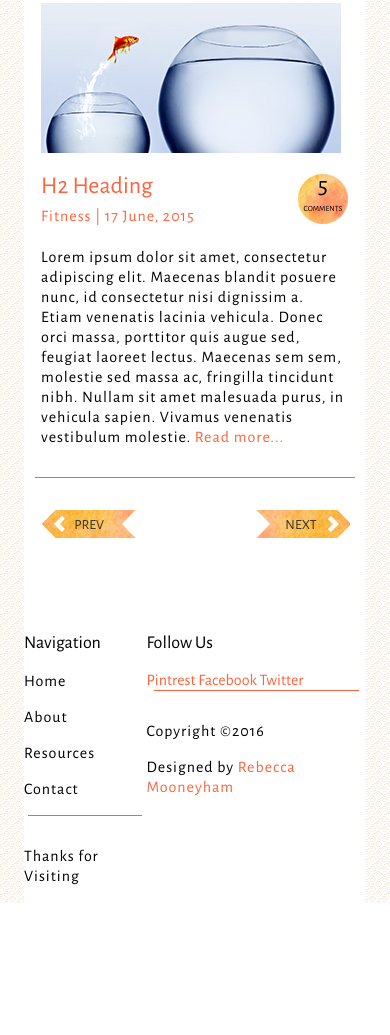
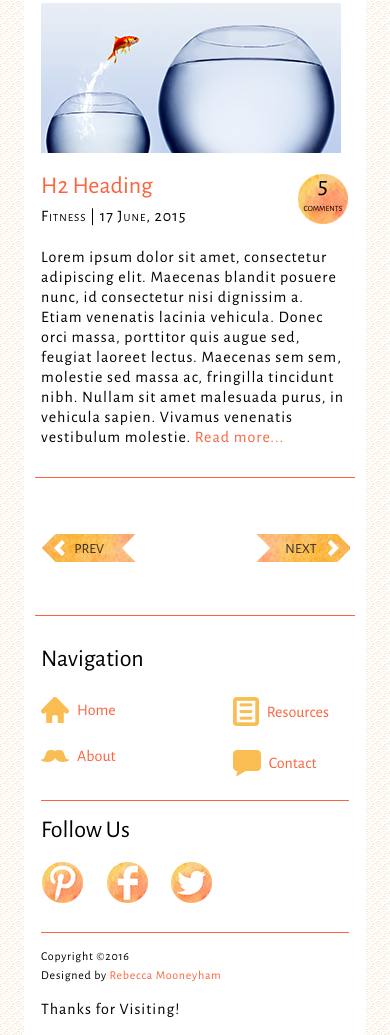
Before and after one commit to RebeccaMooneyham/for-52-weeks, a website: page app/index.html in a window 390 px wide. Shown: the part 2909-3944 px from the top of the page. Before the commit the page ends 3811 px from the top, so only its background shows below. Drawn offline with nearby package versions, Linux system fonts and the light colour scheme.

Commit message:
Completed footer on mobile and desktop screens.

```diff
--- a/app/assets/styles/base/_global.css
+++ b/app/assets/styles/base/_global.css
@@ -8,12 +8,16 @@ h1, h2, h3, h4, h5, h6 {
 	font-weight: 300;
 }
 
-h1, h2 {
+h1 {
+	font-size: 1.875rem;
+}
+
+h2, h3 {
 	font-size: 1.5rem;
 }
 
 h3 {
-	font-size: 1.125rem;
+	margin: 0 0 .5rem;
 }
 h4 {
 	font-size: 1rem;
@@ -41,3 +45,7 @@ a {
 a:hover {
 	color: $mainGrey;
 }
+
+ul {
+	list-style: none;
+}
--- a/app/assets/styles/modules/_content.css
+++ b/app/assets/styles/modules/_content.css
@@ -29,6 +29,7 @@
 
   &__category-and-date {
     margin: .3rem 0;
+    font-variant: small-caps;
   }
 
   &__comment-number {
--- a/app/assets/styles/modules/_footer.css
+++ b/app/assets/styles/modules/_footer.css
@@ -1,3 +1,79 @@
 .footer {
   display: flex;
+  flex-direction: column;
+  justify-content: space-between;
+  margin: 0 auto 1.875rem;
+  width: 90%;
+
+  @mixin atMedium {
+    flex-direction: row;
+
+    &__left {
+      width: 48%;
+    }
+
+    &__right {
+      width: 50%;
+      padding-left: 2rem;
+    }
+  }
+
+  &__navigation {
+    display: flex;
+    flex-direction: row;
+    justify-content: space-between;
+  }
+
+  &__nav-left {
+    padding-left: 0;
+  }
+
+  &__nav-left, &__nav-right {
+    margin-bottom: 0;
+  }
+
+  &__nav-right {
+    padding-right: 20px;
+  }
+
+  &__nav-row {
+    display: flex;
+    flex-direction: row;
+    align-items: center;
+    padding: 0 0 1.5rem;
+  }
+
+  &__nav-row li {
+    padding-left: .5rem;
+  }
+
+  &__hide-on-small {
+    display: none;
+
+    @mixin atMedium {
+      display: block;
+    }
+  }
+
+  &__hide-on-medium {
+
+    @mixin atMedium {
+      display: none;
+    }
+  }
+
+  &__social-icons {
+    padding: .5rem 0 1.5rem 0;
+  }
+  &__social-icons a {
+    padding-right: 1.1875rem;
+  }
+
+  &__copyright {
+    font-size: .75rem;
+  }
+
+  &__copyright p {
+    margin: .25rem 0;
+  }
 }
--- a/app/assets/styles/modules/_navigation-arrows.css
+++ b/app/assets/styles/modules/_navigation-arrows.css
@@ -5,6 +5,7 @@
   font-size: 1.25rem;
   font-variant: small-caps;
   margin-bottom: 4.5rem;
+  padding-top: 1.5rem;
 
   &__prev {
     background-image: url("../../assets/images/prev.png");
--- a/app/assets/styles/modules/_separator.css
+++ b/app/assets/styles/modules/_separator.css
@@ -9,4 +9,9 @@
         display: none;
       }
     }
+
+		&__footer {
+			width: 100%;
+			margin-bottom: 1rem;
+		}
 }
--- a/app/index.html
+++ b/app/index.html
@@ -133,8 +133,8 @@
 					</div>
 					<div class="article__meta">
 						<div class="article__info">
-							<a href="#"><h2 class="article__heading">H2 Heading</h2>
-							<p class="article__category-and-date">Fitness | 17 June, 2015</p></a>
+							<a href="#"><h2 class="article__heading">H2 Heading</h2></a>
+							<p class="article__category-and-date">Fitness | 17 June, 2015</p>
 						</div>
 						<div class="article__comment-number">
 							<span class="article__number">5</span>
@@ -153,30 +153,60 @@
 			<a href="#" class="navigation-arrows__next">next</a>
 		</div>
 
+		<hr class="separator">
+
 		<footer class="footer">
-			<div>
-				<h3>Navigation</h3>
-				<p>Home</p>
-				<p>About</p>
-				<p>Resources</p>
-				<p>Contact</p>
 
-				<hr class="separator">
+				<div class="footer__left">
+					<h3>Navigation</h3>
+					<div class="footer__navigation">
+						<ul class="footer__nav-left">
+							<div class="footer__nav-row">
+								<img src="assets/images/home-icon.png">
+								<li><a href="#">Home</a></li>
+							</div>
+							<div class="footer__nav-row">
+								<img src="assets/images/about-icon.png">
+								<li><a href="#">About</a></li>
+							</div>
+						</ul>
 
-				<p>Thanks for Visiting</p>
-			</div>
 
-			<div>
-				<h3>Follow Us</h3>
-				<a href="#">Pintrest</a>
-				<a href="#">Facebook</a>
-				<a href="#">Twitter</a>
+						<ul class="footer__nav-right">
+							<div class="footer__nav-row">
+								<img src="assets/images/resources-icon.png">
+								<li><a href="#">Resources</a></li>
+							</div>
+							<div class="footer__nav-row">
+								<img src="assets/images/contact-icon.png">
+								<li><a href="#">Contact</a></li>
+							</div>
+						</ul>
+					</div>
 
-				<hr class="separator">
+					<hr class="separator separator__footer">
 
-				<p>Copyright &copy;2016 </p>
-				<p>Designed by <a href="http://rebeccamooneyham.com">Rebecca Mooneyham</a></p>
-			</div>
+					<p class="footer__hide-on-small">Thanks for Visiting!</p>
+				</div>
+
+				<div class="footer__right">
+					<h3>Follow Us</h3>
+					<div class="footer__social-icons">
+						<a href="https://www.pinterest.com/for52weeks/" target="_blank"><img src="assets/images/pinterest-icon.png"></a>
+						<a href="https://www.facebook.com/for52weeks/" target="_blank"><img src="assets/images/facebook-icon.png"></a>
+						<a href="https://twitter.com/For52Weeks" target="_blank"><img src="assets/images/twitter-icon.png"></a>
+					</div>
+
+					<hr class="separator separator__footer">
+
+				<div class="footer__copyright">
+					<p>Copyright &copy;2016</p>
+					<p>Designed by <a href="http://rebeccamooneyham.com">Rebecca Mooneyham</a></p>
+				</div>
+
+					<p class="footer__hide-on-medium">Thanks for Visiting!</p>
+
+				</div>
 
 		</footer>
 
--- a/app/temp/styles/styles.css
+++ b/app/temp/styles/styles.css
@@ -470,12 +470,16 @@ h1, h2, h3, h4, h5, h6 {
 	font-weight: 300;
 }
 
-h1, h2 {
+h1 {
+	font-size: 1.875rem;
+}
+
+h2, h3 {
 	font-size: 1.5rem;
 }
 
 h3 {
-	font-size: 1.125rem;
+	margin: 0 0 .5rem;
 }
 
 h4 {
@@ -503,6 +507,10 @@ a {
 
 a:hover {
 	color: #808080;
+}
+
+ul {
+	list-style: none;
 }
 
 .wrapper {
@@ -600,6 +608,11 @@ h1 strong {
   }
 }
 
+.separator__footer {
+  width: 100%;
+  margin-bottom: 1rem;
+}
+
 .flex-grid {
   display: block;
 }
@@ -645,6 +658,7 @@ h1 strong {
 
 .article__category-and-date {
   margin: .3rem 0;
+  font-variant: small-caps;
 }
 
 .article__comment-number {
@@ -680,6 +694,7 @@ h1 strong {
   font-size: 1.25rem;
   font-variant: small-caps;
   margin-bottom: 4.5rem;
+  padding-top: 1.5rem;
 }
 
 .navigation-arrows__prev {
@@ -709,4 +724,109 @@ h1 strong {
   display: -webkit-box;
   display: -ms-flexbox;
   display: flex;
+  -webkit-box-orient: vertical;
+  -webkit-box-direction: normal;
+      -ms-flex-direction: column;
+          flex-direction: column;
+  -webkit-box-pack: justify;
+      -ms-flex-pack: justify;
+          justify-content: space-between;
+  margin: 0 auto 1.875rem;
+  width: 90%;
 }
+
+@media (min-width: 800px) {
+
+  .footer {
+    -webkit-box-orient: horizontal;
+    -webkit-box-direction: normal;
+        -ms-flex-direction: row;
+            flex-direction: row;
+  }
+
+  .footer__left {
+    width: 48%;
+  }
+
+  .footer__right {
+    width: 50%;
+    padding-left: 2rem;
+  }
+}
+
+.footer__navigation {
+  display: -webkit-box;
+  display: -ms-flexbox;
+  display: flex;
+  -webkit-box-orient: horizontal;
+  -webkit-box-direction: normal;
+      -ms-flex-direction: row;
+          flex-direction: row;
+  -webkit-box-pack: justify;
+      -ms-flex-pack: justify;
+          justify-content: space-between;
+}
+
+.footer__nav-left {
+  padding-left: 0;
+}
+
+.footer__nav-left, .footer__nav-right {
+  margin-bottom: 0;
+}
+
+.footer__nav-right {
+  padding-right: 20px;
+}
+
+.footer__nav-row {
+  display: -webkit-box;
+  display: -ms-flexbox;
+  display: flex;
+  -webkit-box-orient: horizontal;
+  -webkit-box-direction: normal;
+      -ms-flex-direction: row;
+          flex-direction: row;
+  -webkit-box-align: center;
+      -ms-flex-align: center;
+          align-items: center;
+  padding: 0 0 1.5rem;
+}
+
+.footer__nav-row li {
+  padding-left: .5rem;
+}
+
+.footer__hide-on-small {
+  display: none;
+}
+
+@media (min-width: 800px) {
+
+  .footer__hide-on-small {
+    display: block;
+  }
+}
+
+@media (min-width: 800px) {
+
+  .footer__hide-on-medium {
+    display: none;
+  }
+}
+
+.footer__social-icons {
+  padding: .5rem 0 1.5rem 0;
+}
+
+.footer__social-icons a {
+  padding-right: 1.1875rem;
+}
+
+.footer__copyright {
+  font-size: .75rem;
+}
+
+.footer__copyright p {
+  margin: .25rem 0;
+}
```
Also changed, not shown: app/assets/images/about-icon.png (added), app/assets/images/contact-icon.png (added), app/assets/images/facebook-icon.png (added), app/assets/images/home-icon.png (added), app/assets/images/pinterest-icon.png (added), app/assets/images/resources-icon.png (added), app/assets/images/twitter-icon.png (added).
